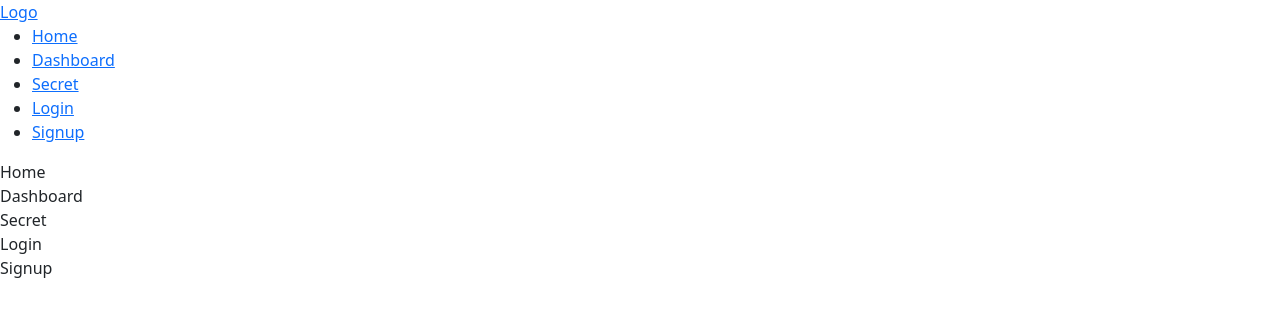
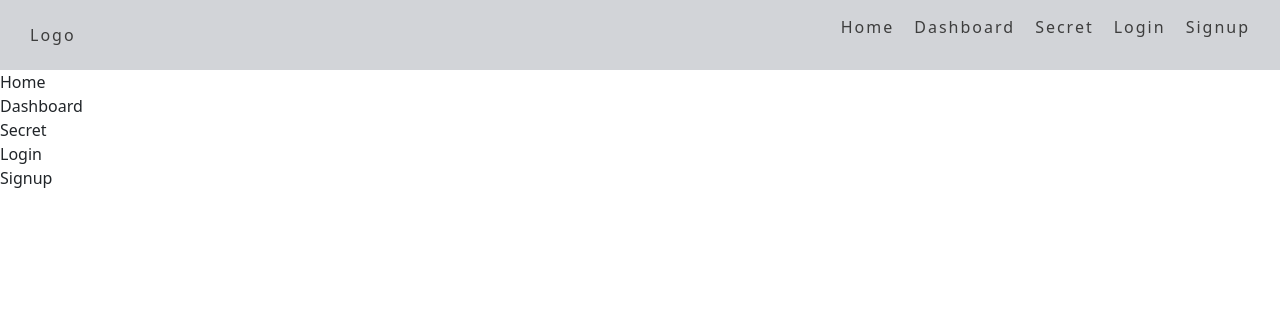
Before and after one commit to warderer/react-avanzado-g28a, a React (Vite) app in the folder 03-react-auth/: page / in a window 1280 px wide. Shown: the top 316 px of the page. Built offline with nearby package versions, Linux system fonts and the light colour scheme; the HTML template or start-up script is replaced by a standard one.

Commit message:
Creacion de estilos con SASS

```diff
--- a/03-react-auth/src/components/Header/Header.jsx
+++ b/03-react-auth/src/components/Header/Header.jsx
@@ -4,21 +4,22 @@ function Header() {
   return (
     <nav className='header'>
         <a className='header__logo' href="/">Logo</a>
-        <ul className=''>
-            <li>
-                <a href="/home">Home</a>
+
+        <ul className='header__nav-list'>
+            <li className='header__list-item'>
+                <a className='header__item-link header__item-link--is-active' href="/home">Home</a>
             </li>
-            <li>
-                <a href="/dashboard">Dashboard</a>
+            <li className='header__list-item'>
+                <a className='header__item-link' href="/dashboard">Dashboard</a>
             </li>
-            <li>
-                <a href="/secret">Secret</a>
+            <li className='header__list-item'>
+                <a className='header__item-link' href="/secret">Secret</a>
             </li>
-            <li>
-                <a href="/login">Login</a>
+            <li className='header__list-item'>
+                <a className='header__item-link' href="/login">Login</a>
             </li>
-            <li>
-                <a href="/signup">Signup</a>
+            <li className='header__list-item'>
+                <a className='header__item-link' href="/signup">Signup</a>
             </li>
         </ul>
     </nav>
--- a/03-react-auth/src/components/Header/header.scss
+++ b/03-react-auth/src/components/Header/header.scss
@@ -0,0 +1,32 @@
+$menu-color: #3d3d3d;
+$header-background: #d2d4d8;
+
+
+@mixin header-link(){
+    color: $menu-color;
+    text-decoration: none;
+    letter-spacing: 2px;
+}
+
+.header {
+    background-color: $header-background;
+    display: flex;
+    justify-content: space-between;
+    align-items: center;
+    padding: 15px 30px;
+
+    &__logo {
+        @include header-link
+    }
+
+    &__nav-list {
+        display: flex;
+        flex-wrap: wrap;
+        list-style: none;
+        gap: 20px;
+    }
+
+    &__item-link {
+        @include header-link
+    }
+}
```
